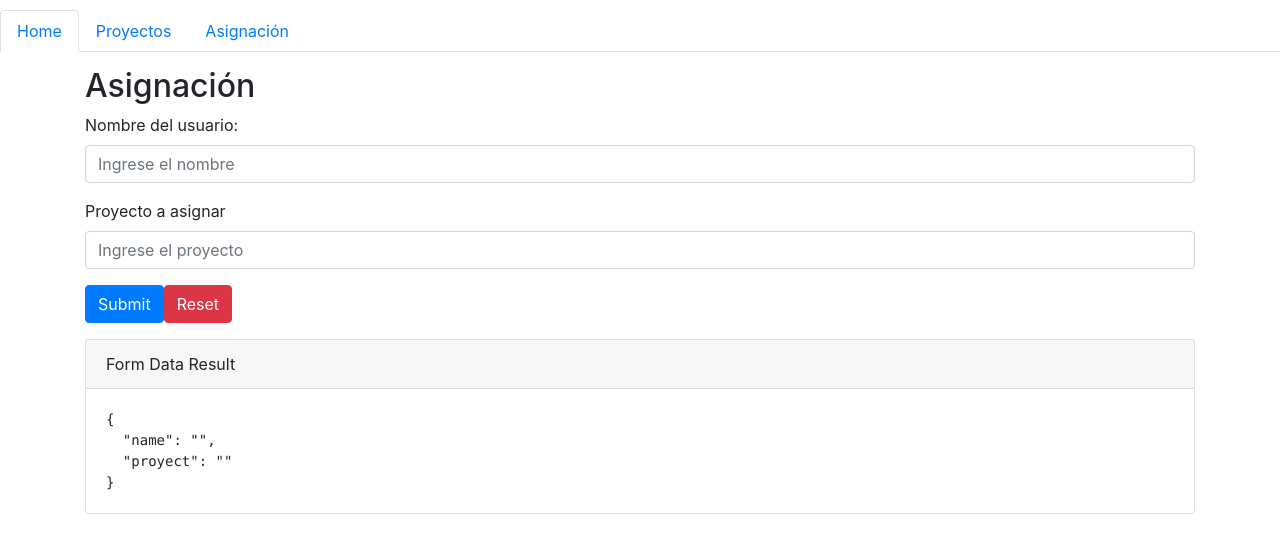
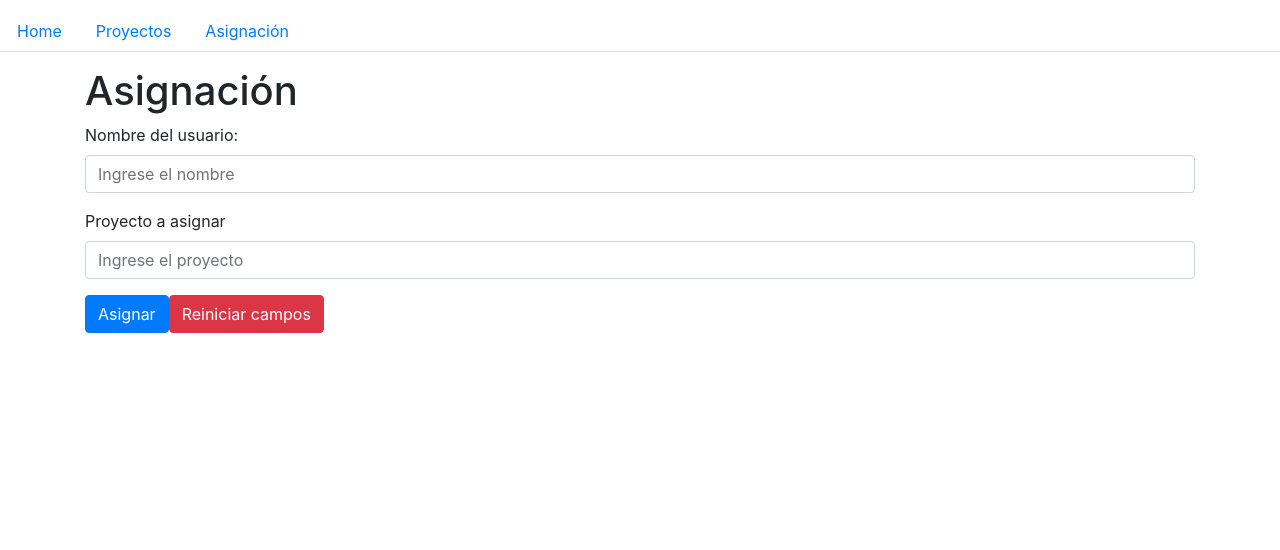
Before and after one commit to Santiago25/proyecto-app, a Vue app: page /asignacion in a window 1280 px wide. Shown: the top 550 px of the page. Built offline with nearby package versions, Linux system fonts and the light colour scheme.

Commit message:
Asignaci

```diff
--- a/src/App.vue
+++ b/src/App.vue
@@ -1,7 +1,7 @@
 <template>
   <div id="app">
 	<b-nav tabs>
-		<b-nav-item active>
+		<b-nav-item>
 		<router-link to="/home">Home</router-link></b-nav-item>
 		<b-nav-item>
 			<router-link to="/proyectos">Proyectos</router-link>
--- a/src/components/Asignacion.vue
+++ b/src/components/Asignacion.vue
@@ -1,8 +1,12 @@
 <template>
   <div>
-    <h2>Asignación</h2>
-    <b-form @submit="onSubmit" @reset="onReset" v-if="show">
-      <b-form-group id="input-group-1" label="Nombre del usuario:" label-for="input-1">
+    <h1>Asignación</h1>
+    <b-form @submit="onSubmit" @reset="onReset">
+      <b-form-group
+        id="input-group-1"
+        label="Nombre del usuario:"
+        label-for="input-1"
+      >
         <b-form-input
           id="input-1"
           v-model="form.name"
@@ -11,7 +15,11 @@
         ></b-form-input>
       </b-form-group>
 
-	  <b-form-group id="input-group-2" label="Proyecto a asignar" label-for="input-2">
+      <b-form-group
+        id="input-group-2"
+        label="Proyecto a asignar"
+        label-for="input-2"
+      >
         <b-form-input
           id="input-2"
           v-model="form.proyect"
@@ -20,41 +28,38 @@
         ></b-form-input>
       </b-form-group>
 
-      <b-button type="submit" variant="primary">Submit</b-button>
-      <b-button type="reset" variant="danger">Reset</b-button>
+      <b-button type="submit" variant="primary">Asignar</b-button>
+      <b-button type="reset" variant="danger">Reiniciar campos</b-button>
     </b-form>
-    <b-card class="mt-3" header="Form Data Result">
-      <pre class="m-0">{{ form }}</pre>
-    </b-card>
   </div>
 </template>
 
 <script>
+import axios from "axios";
 export default {
   data() {
     return {
       form: {
-		name: "",
-		proyect: "",
+        name: "",
+        proyect: "",
       },
       show: true,
     };
   },
   methods: {
     onSubmit(event) {
-      event.preventDefault();
-      alert(JSON.stringify(this.form));
+	  event.preventDefault();
+
+      axios.post('https://epyme.herokuapp.com/proyect/addUser/', {
+        	nombre: this.form.name,
+        	nombreP: this.form.proyect,
+        }).then((response) => console.log(response.data), this.onReset)
+        .catch((e) => console.log("Error!: " + e));
     },
     onReset(event) {
       event.preventDefault();
-      // Reset our form values
       this.form.name = "";
       this.form.proyect = "";
-      // Trick to reset/clear native browser form validation state
-      this.show = false;
-      this.$nextTick(() => {
-        this.show = true;
-      });
     },
   },
 };
```
